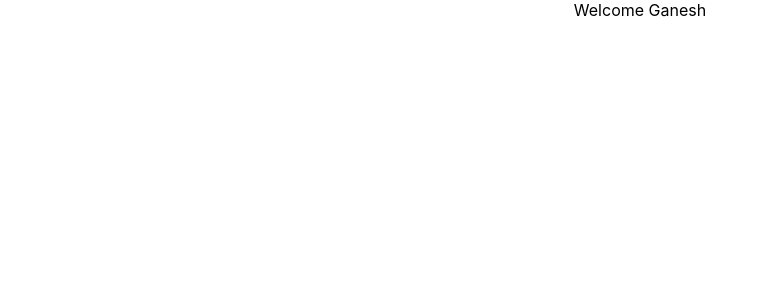
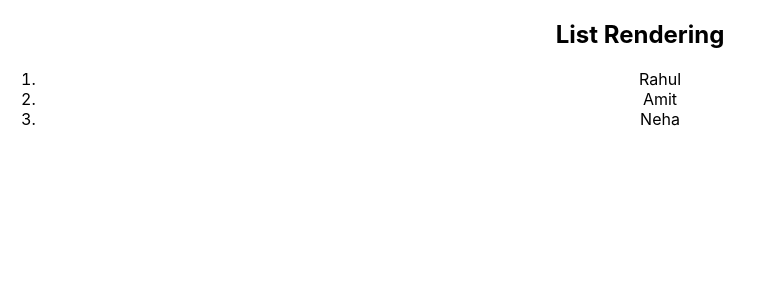
Before and after one commit to Dev-Ganesh-Sable/React-Practice, a React (Create React App) app: page / in a window 1280 px wide. Shown: the top 300 px of the page, without its empty margins (0-764 px from the left). Built offline with nearby package versions, Linux system fonts and the light colour scheme.

Commit message:
add list render file

```diff
--- a/src/App.js
+++ b/src/App.js
@@ -5,6 +5,7 @@ import Props from './Component/Props';
 import State from './Component/State';
 import EventHandler from './Component/EventHandler';
 import ConditionalRending from './Component/ConditionalRendering';
+import ListRendering from './Component/ListRendering';
 
 function App() {
   return (
@@ -19,7 +20,10 @@ function App() {
       {/* <EventHandler /> */}
 
       {/* conditional rendering */}
-      <ConditionalRending />
+      {/* <ConditionalRending /> */}
+
+      {/* list rendering */}
+      <ListRendering/>
     </div>
   );
 }
--- /dev/null
+++ b/src/Component/ListRendering.js
@@ -0,0 +1,37 @@
+import React from 'react'
+
+function ListRendering() {
+
+  const fruits = ["Apple", "Banana", "Mango"];
+
+  // with array of object
+  const users = [
+    { id: 1, name: "Rahul" },
+    { id: 2, name: "Amit" },
+    { id: 3, name: "Neha" }
+  ];
+
+  return (
+    <div>
+      <h2>List Rendering</h2>
+      {/* using simple map function */}
+      {/* <ul>
+        {fruits.map((fruit, index) => (
+          <li key={index}>{fruit}</li>
+        ))}
+      </ul> */}
+      {/*  */}
+      {/* --------------------------------------------------------------------- */}
+
+      {/* using array of object */}
+      <ol>
+        {users.map(user => (
+          <li key={user.id}>{user.name}</li>
+        ))}
+      </ol>
+
+    </div>
+  )
+}
+
+export default ListRendering
```
